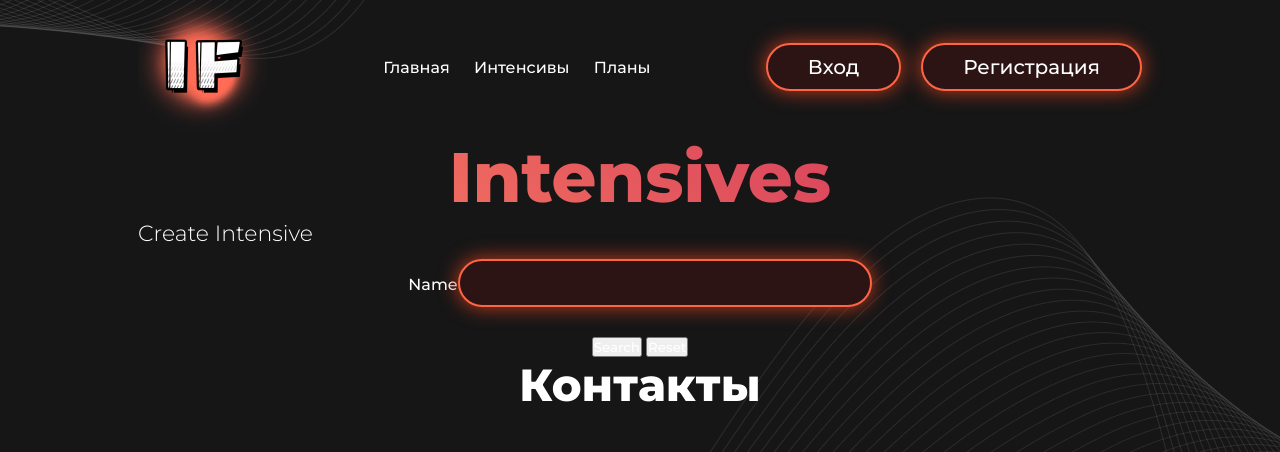
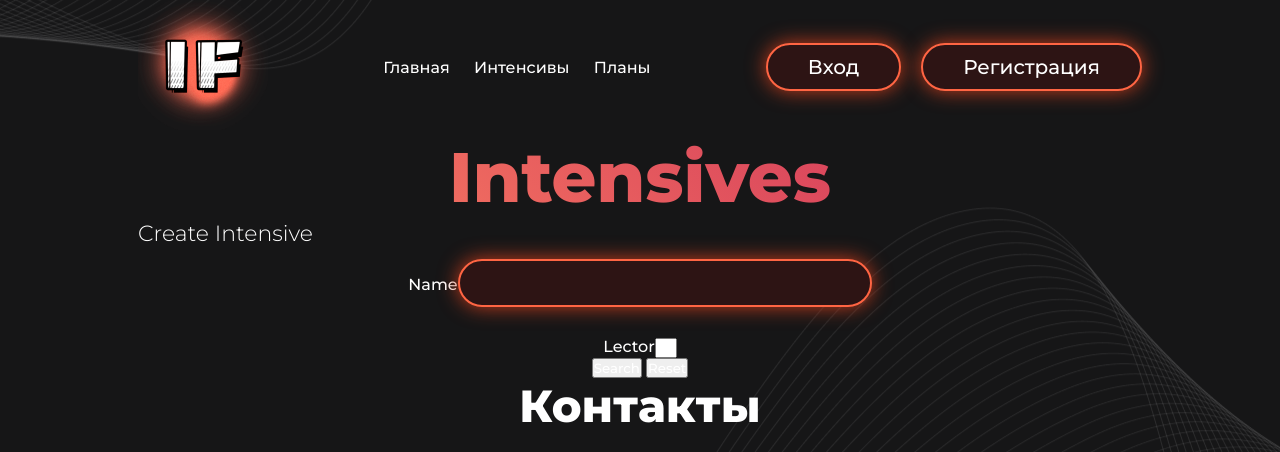
Before and after one commit to Alfharius/hackaton, a Yii app: template views/intensive/index.php in a window 1280 px wide. Shown: the top 452 px of the page. Run offline with PHP 8.4 and a stand-in for Yii, Linux system fonts and the light colour scheme; the template is opened without the code that fills it: most values are stand-ins (such as "Sample title", 1, 10 or a date in 2020); form fields are guessed from the names that the template uses; data that the repository does not hold is empty; some libraries are stand-ins or nearby versions.

Commit message:
Kolya Kolya

```diff
--- a/views/intensive/_search.php
+++ b/views/intensive/_search.php
@@ -21,8 +21,7 @@ use yii\widgets\ActiveForm;
 
     <?= $form->field($model, 'name') ?>
 
-    <?php
-    $form->field($model, 'lector_id')->dropDownList($lectors, [
+    <?= $form->field($model, 'lector_id')->dropDownList($lectors, [
         'id'=>'lectorName',
         'prompt' => [
             'text' => 'Лектор',
```
